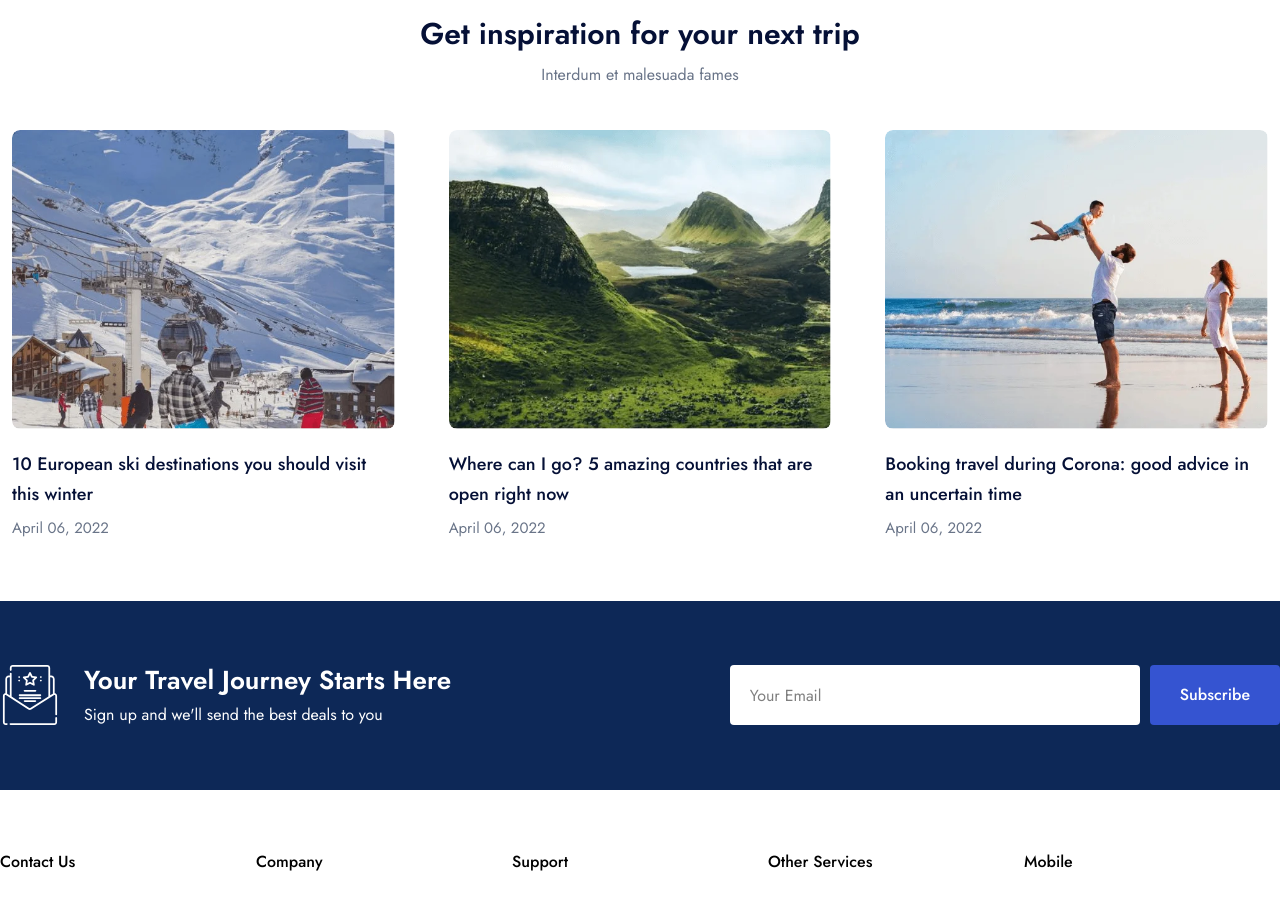
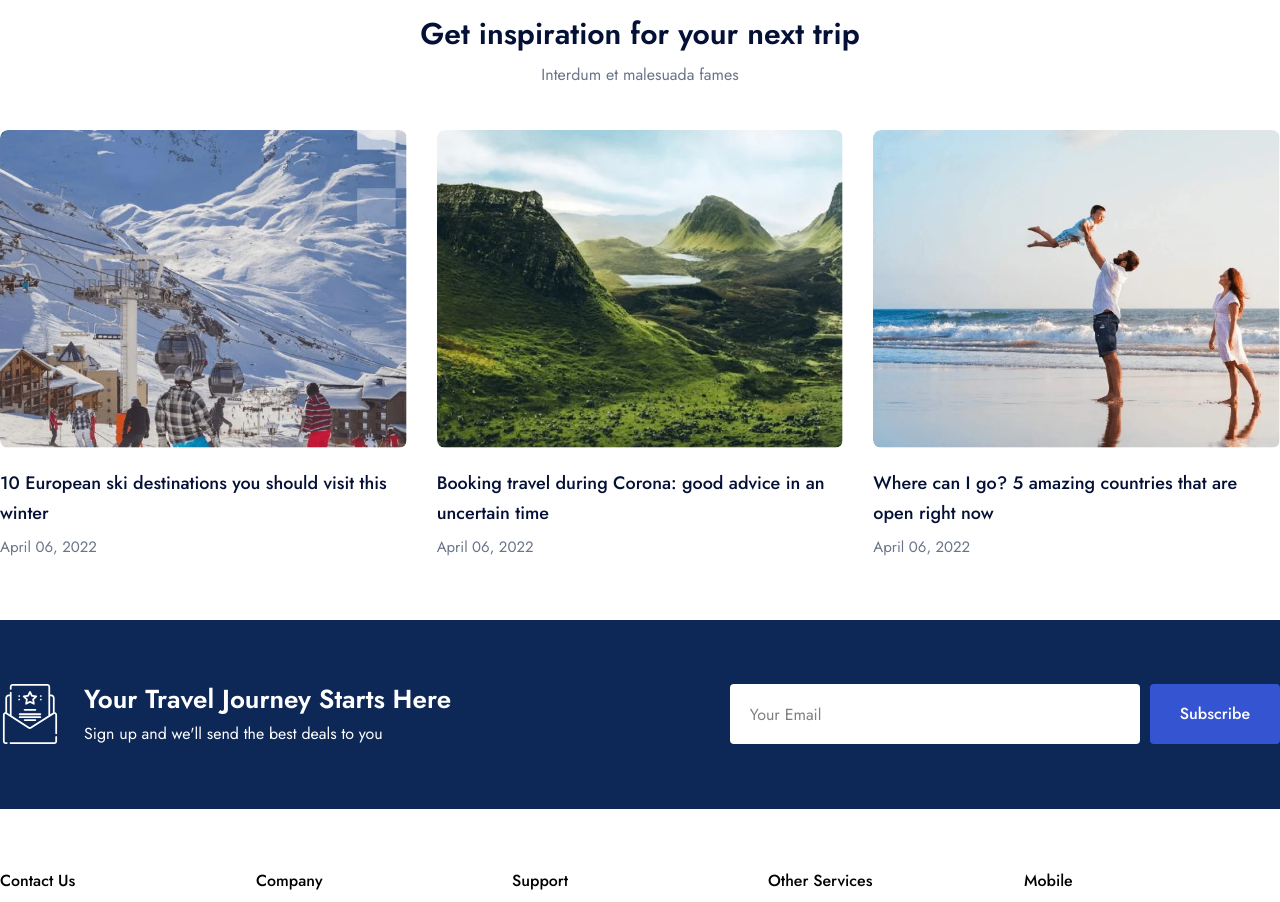
Before and after one commit to akmniazulalam/GoTrip, a Next.js app: page / in a window 1280 px wide. Shown: the part 2760-3662 px from the top of the page. Built offline with nearby package versions, Linux system fonts and the light colour scheme.

Commit message:
blog card update

```diff
--- a/app/page.js
+++ b/app/page.js
@@ -261,14 +261,14 @@ export default function Home() {
             </p>
             <div className="pt-10 grid grid-cols-3 gap-7.5">
               <Link href={"/"}>
-                <div className="px-3 group">
+                <div className="group">
                   <div className="overflow-hidden rounded-lg">
                     <Image
                       src={BlogOne}
                       alt="BlogOne"
                       height={308}
                       width={410}
-                    className="w-full rounded-lg group-hover:scale-125 transition-transform duration-300 ease-in-out object-cover"
+                      className="w-full rounded-lg group-hover:scale-110 group-hover:rounded-lg transition-transform duration-300 ease-in-out object-cover"
                     />
                   </div>
                   <div className="mt-5 text-left">
@@ -282,19 +282,20 @@ export default function Home() {
                 </div>
               </Link>
               <Link href={"/"}>
-                <div className="px-3 group">
+                <div className="group">
                   <div className="overflow-hidden rounded-lg">
                     <Image
                       src={BlogTwo}
                       alt="BlogOne"
                       height={308}
                       width={410}
-                    className="w-full rounded-lg group-hover:scale-125 transition-transform duration-300 ease-in-out object-cover"
+                      className="w-full rounded-lg group-hover:scale-110 group-hover:rounded-lg transition-transform duration-300 ease-in-out object-cover"
                     />
                   </div>
                   <div className="mt-5 text-left">
                     <h4 className="text-[18px] text-primaryText font-jost font-medium leading-7.5">
-                      Where can I go? 5 amazing countries that are open right now
+                      Booking travel during Corona: good advice in an uncertain
+                      time
                     </h4>
                     <p className="mt-1.5 font-jost text-[#697488] text-[15px] leading-6.5">
                       April 06, 2022
@@ -303,19 +304,20 @@ export default function Home() {
                 </div>
               </Link>
               <Link href={"/"}>
-                <div className="px-3 group">
+                <div className="group">
                   <div className="overflow-hidden rounded-lg">
                     <Image
                       src={BlogThree}
                       alt="BlogOne"
                       height={308}
                       width={410}
-                    className="w-full rounded-lg group-hover:scale-125 transition-transform duration-300 ease-in-out object-cover"
+                      className="w-full rounded-lg group-hover:scale-110 group-hover:rounded-lg transition-transform duration-300 ease-in-out object-cover"
                     />
                   </div>
                   <div className="mt-5 text-left">
                     <h4 className="text-[18px] text-primaryText font-jost font-medium leading-7.5">
-                     Booking travel during Corona: good advice in an uncertain time
+                      Where can I go? 5 amazing countries that are open right
+                      now
                     </h4>
                     <p className="mt-1.5 font-jost text-[#697488] text-[15px] leading-6.5">
                       April 06, 2022
```
Lines whose indentation alone changed are shown as unchanged.
